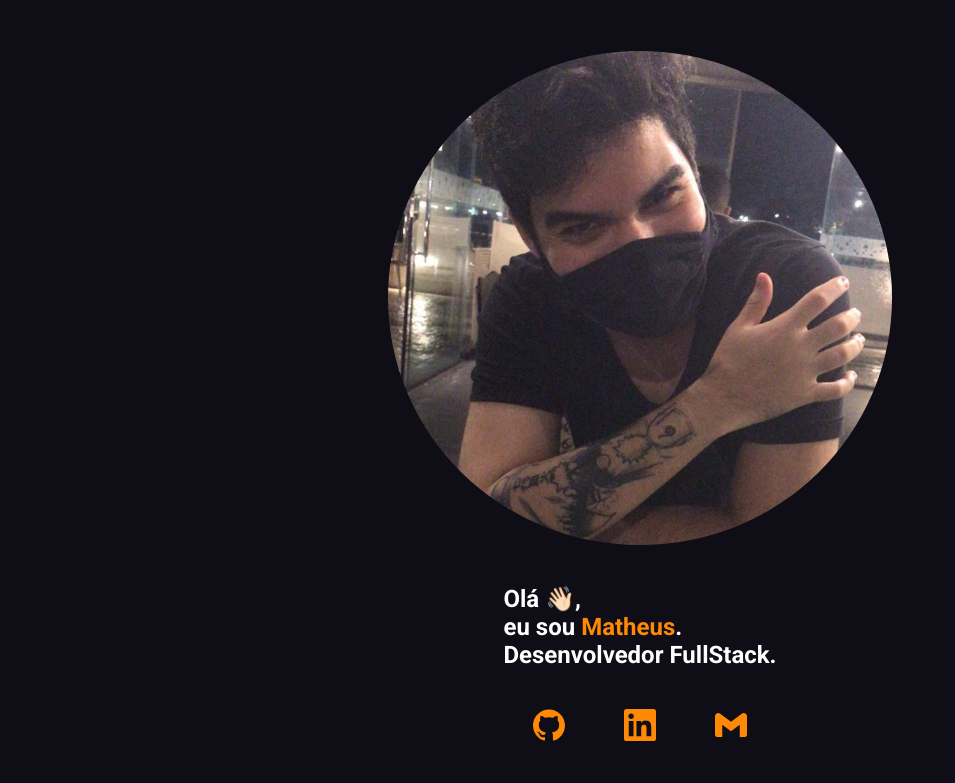
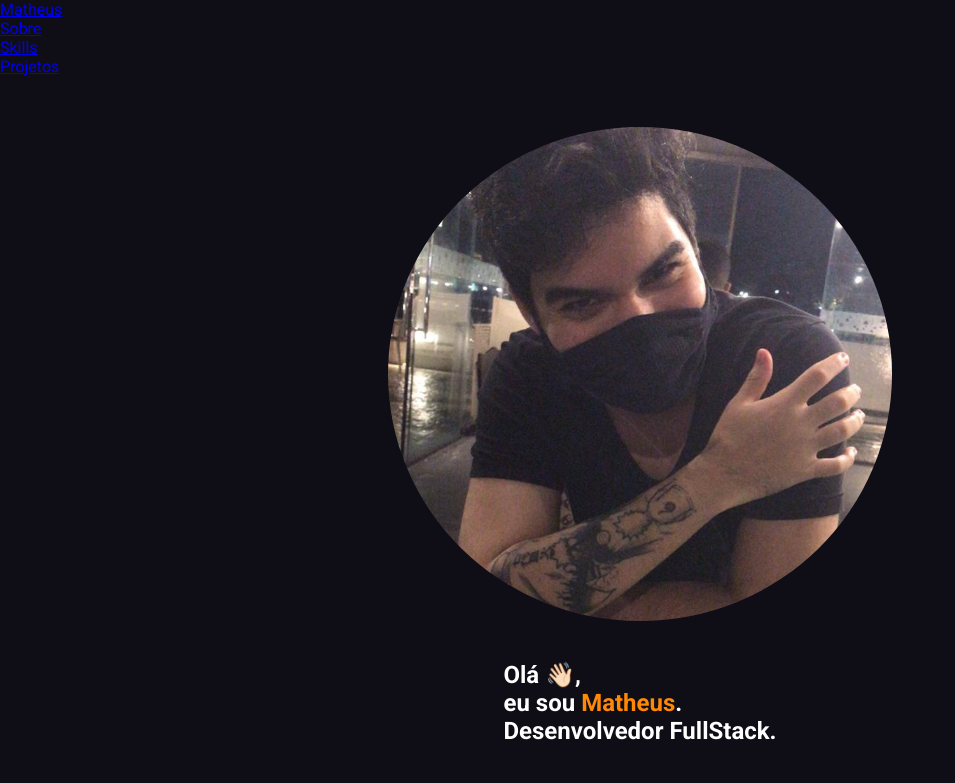
Before and after one commit to matheusg18/matheusg18.github.io, a React (Create React App) app: page / in a window 1280 px wide. Shown: the top 783 px of the page, without its empty margins (0-955 px from the left). Built offline with nearby package versions, Linux system fonts and the light colour scheme.

Commit message:
[Header] adiciona estrutura principal

```diff
--- a/src/App.jsx
+++ b/src/App.jsx
@@ -1,20 +1,24 @@
 import React from 'react';
 import { ThemeProvider } from 'styled-components';
+import Header from './components/Header';
 import Hero from './components/Hero';
 import Sobre from './components/Sobre';
 import Skills from './components/Skills';
+import Projects from './components/Projects';
 import theme from './theme.styles';
-import Projects from './components/Projects';
 
 function App() {
   return (
     <ThemeProvider theme={theme}>
+      <>
+        <Header />
         <main>
           <Hero />
           <Sobre />
           <Skills />
           <Projects />
         </main>
+      </>
     </ThemeProvider>
   );
 }
--- a/src/components/Header/index.jsx
+++ b/src/components/Header/index.jsx
@@ -1,7 +1,40 @@
-import React from 'react';
+import React, { useEffect, useState } from 'react';
+import { GiHamburgerMenu } from 'react-icons/gi';
 
 function Header() {
-  return <div>Header</div>;
+  const [showMobileButton, setShowMobileButton] = useState(true);
+
+  const showButton = () => {
+    if (window.innerWidth <= 700) {
+      setShowMobileButton(true);
+    } else {
+      setShowMobileButton(false);
+    }
+  };
+
+  useEffect(() => {
+    showButton();
+  }, []);
+
+  window.addEventListener('resize', showButton);
+
+  return (
+    <header>
+      <a href="#top">Matheus</a>
+      {showMobileButton && <GiHamburgerMenu />}
+      <ul>
+        <li>
+          <a href="#sobre">Sobre</a>
+        </li>
+        <li>
+          <a href="#skills">Skills</a>
+        </li>
+        <li>
+          <a href="#projetos">Projetos</a>
+        </li>
+      </ul>
+    </header>
+  );
 }
 
 export default Header;
--- a/src/components/Projects/index.jsx
+++ b/src/components/Projects/index.jsx
@@ -42,7 +42,7 @@ function Projects() {
   };
 
   return (
-    <ProjectsWrapper>
+    <ProjectsWrapper id="projetos">
       <h2>Projetos</h2>
       <PrevProjectButton type="button" aria-label="projeto anterior" onClick={goPrevProject}>
         <IoIosArrowBack />
--- a/src/components/Skills/index.jsx
+++ b/src/components/Skills/index.jsx
@@ -21,7 +21,7 @@ function Skills() {
   ];
 
   return (
-    <SkillsWrapper>
+    <SkillsWrapper id="skills">
       <h2>Skills</h2>
       <SkillsOverflowContainer>
         <SkillIconsWrapper>
--- a/src/components/Sobre/index.jsx
+++ b/src/components/Sobre/index.jsx
@@ -9,7 +9,7 @@ import {
 
 function Sobre() {
   return (
-    <SobreWrapper>
+    <SobreWrapper id="sobre">
       <h2>Sobre mim</h2>
       <SobreTextImgContainer>
         <SobreImg src="images/ilustração.png" alt="ilustração" />
```
Lines whose indentation alone changed are shown as unchanged.
